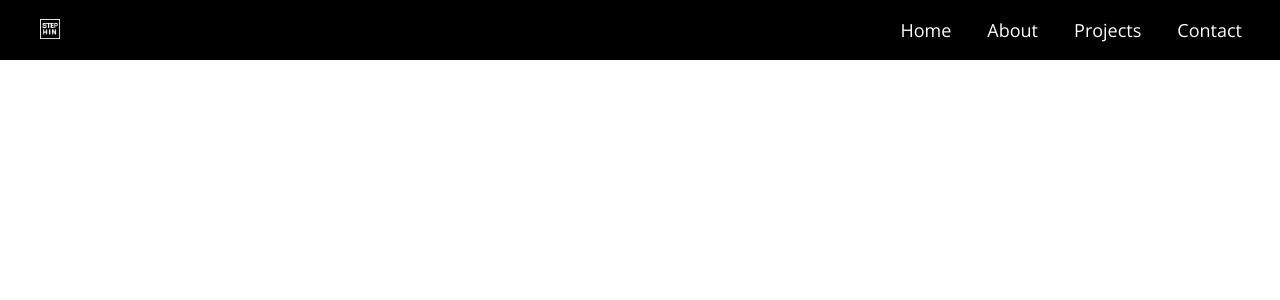
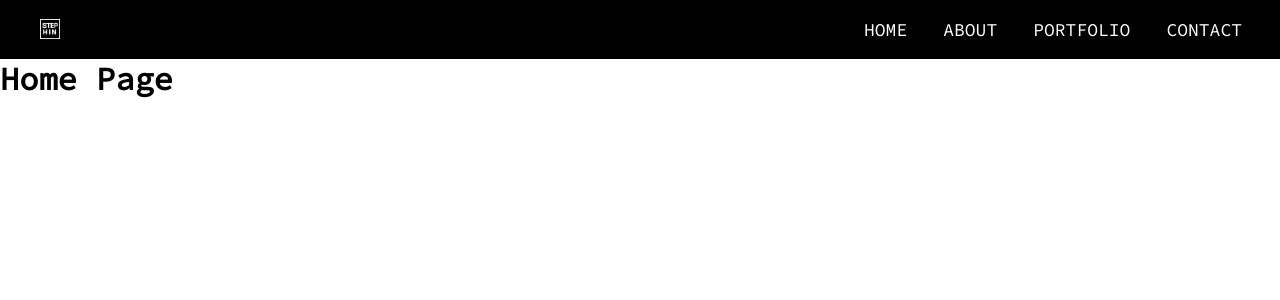
Before and after one commit to stephin007/myportfolio, a React (Create React App) app: page / in a window 1280 px wide. Shown: the top 300 px of the page. Built offline with nearby package versions, Linux system fonts and the light colour scheme.

Commit message:
Added React Route method(routing without reload):octocat:

```diff
--- a/package.json
+++ b/package.json
@@ -9,6 +9,7 @@
     "react": "^16.13.1",
     "react-dom": "^16.13.1",
     "react-mdl": "^2.1.0",
+    "react-router-dom": "^5.2.0",
     "react-scripts": "3.4.1"
   },
   "scripts": {
--- a/src/App.js
+++ b/src/App.js
@@ -1,14 +1,26 @@
 import React, { Fragment} from 'react';
+import { BrowserRouter as Router, Switch, Route } from 'react-router-dom'
+
 
 import './css/index.css'
 import Navbar from './components/Navbar';
-import Content from './components/Content';
+import Home from './components/Home';
+import About from './components/About';
+import Contact from './components/Contact';
+import Portfolio from './components/Portfolio';
 
 const App = () => (
-      <Fragment>
-      <Navbar />
-      {/* <Content/> */}
-      </Fragment >
+      <Router>
+            <Fragment>
+                  <Navbar />
+                  <Switch>
+                        <Route exact path='/' component={Home}/>
+                        <Route exact path='/about' component={About}/>
+                        <Route exact path='/portfolio' component={Portfolio}/>
+                        <Route exact path='/contact' component={Contact}/>
+                  </Switch>
+            </Fragment >
+      </Router>
 )
 
 export default App;
--- /dev/null
+++ b/src/components/About.js
@@ -0,0 +1,11 @@
+import React, {Component} from 'react'
+
+class About extends Component{
+    render(){
+        return (
+                <h1>About Page</h1>
+            )
+        }
+}
+
+export default About
--- /dev/null
+++ b/src/components/Contact.js
@@ -0,0 +1,11 @@
+import React, {Component} from 'react'
+
+class Contact extends Component{
+    render(){
+        return (
+                <h1>Contact Page</h1>
+            )
+        }
+}
+
+export default Contact
--- a/src/components/Content.js
+++ /dev/null
@@ -1,10 +0,0 @@
-import React from 'react'
-import '../css/content.css'
-
-const Content = () => {
-    return (
-        <h1>Coming Soon</h1>
-    )
-}
-
-export default Content;
--- /dev/null
+++ b/src/components/Home.js
@@ -0,0 +1,11 @@
+import React, {Component} from 'react'
+
+class Home extends Component{
+    render(){
+        return (
+                <h1>Home Page</h1>
+            )
+        }
+}
+
+export default Home
--- a/src/components/Navbar.js
+++ b/src/components/Navbar.js
@@ -1,4 +1,6 @@
 import React,{Fragment, Component} from 'react'
+import {Link} from 'react-router-dom'
+
 import '../css/navbar.css'
 
 // logo
@@ -15,6 +17,12 @@ class Navbar extends Component {
         })
     }
 
+    closeNav = () => {
+        this.setState({
+            isOpen: false
+        })
+    }
+
 
 
     render(){
@@ -24,9 +32,9 @@ class Navbar extends Component {
                 <nav>
                     <div className="logobtn">
                         <div className="logo">
-                        <a href="#">
+                        <Link to="/" onClick={this.closeNav}>
                             <img src={logo} alt=""/>
-                        </a>
+                        </Link>
                         </div>
                         <div className="btn" onClick={this.handleClick}>
                             <div className="bar"></div>
@@ -37,10 +45,10 @@ class Navbar extends Component {
 
 
                     <ul className={this.state.isOpen ? 'showNav':'undefined'}>
-                        <li><a href="#">Home</a></li>
-                        <li><a href="#">About</a></li>
-                        <li><a href="#">Projects</a></li>
-                        <li><a href="#">Contact</a></li>
+                        <li><Link to='/' onClick={this.closeNav}>HOME</Link></li>
+                        <li><Link to='/about' onClick={this.closeNav}>ABOUT</Link></li>
+                        <li><Link to='/portfolio' onClick={this.closeNav}>PORTFOLIO</Link></li>
+                        <li><Link to='/contact' onClick={this.closeNav}>CONTACT</Link></li>
                     </ul>
                 </nav>
             </Fragment>
--- /dev/null
+++ b/src/components/Portfolio.js
@@ -0,0 +1,11 @@
+import React, {Component} from 'react'
+
+class Portfolio extends Component{
+    render(){
+        return (
+                <h1>Portfolio Page</h1>
+            )
+        }
+}
+
+export default Portfolio
--- a/src/css/index.css
+++ b/src/css/index.css
@@ -1,6 +1,10 @@
+@import url('https://fonts.googleapis.com/css2?family=Source+Code+Pro&display=swap');
+
+
 :root {
   font-size: 16px;
-  font-family: 'Open Sans';
+  font-family: 'Source Code Pro', monospace;
+  -webkit-tap-highlight-color:  rgba(255, 255, 255, 0);
   --text-primary: #b6b6b6;
   --text-secondary: #ececec;
   --bg-primary: #23232e;
```
Also changed, not shown: 2 other files (tests, documents, lock files or other folders).
